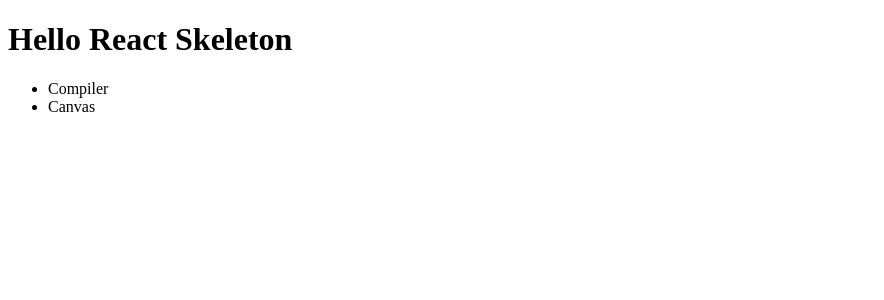
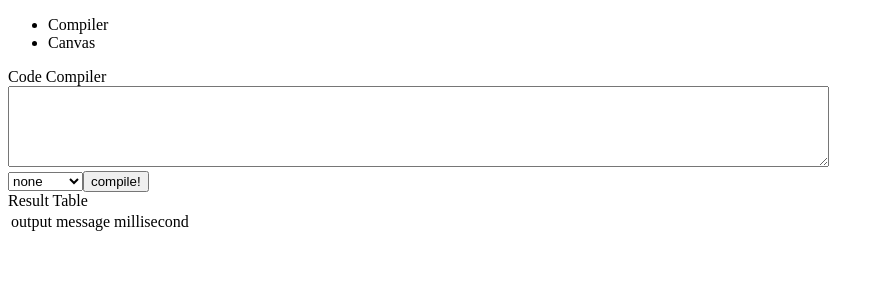
Before and after one commit to kimsangyeon/online_compiler, a React app: page / in a window 1280 px wide. Shown: the top 300 px of the page, without its empty margins (0-884 px from the left). Built offline with nearby package versions, Linux system fonts and the light colour scheme; the HTML template or start-up script is replaced by a standard one.

Commit message:
task/ add contents component
- add Contents.js component
- App.js: import & render Sidebar, Contents
- index.js: render App

```diff
--- a/src/js/components/App.js
+++ b/src/js/components/App.js
@@ -1,9 +1,14 @@
 import React from 'react';
+import Sidebar from './Sidebar';
+import Contents from './Contents';
 
 class App extends React.Component {
     render() {
         return (
-                <h1>Hello React Skeleton</h1>
+            <div id="wrapper">
+                <Sidebar></Sidebar>
+                <Contents></Contents>
+            </div>
         );
     }
 }
--- /dev/null
+++ b/src/js/components/Contents.js
@@ -0,0 +1,54 @@
+import React from 'react';
+
+class Contents extends React.Component {
+    render() {
+        return (
+            <div id="content-wrapper">
+                <div className="card mb-3">
+                    <div className="card-header">
+                        <i className="fas fa-table"></i>
+                        Code Compiler
+                    </div>
+                    <div className="card-body">
+                        <textarea id="codesnippet-editable" name="codesnippet_editable" rows="5" cols="100"></textarea>
+                    </div>
+                    <div>
+                        <select id="algorithm-select" className="custom-select-sm form-control-sm" name="algorithm" defaultValue="none">
+                            <option value="none">none</option>
+                            <option value="factorial">factorial</option>
+                            <option value="gcd">gcd</option>
+                            <option value="fibonacci">fibonacci</option>
+                        </select>
+                        <button id="compile-btn" className="btn-success" type="button">compile!</button>
+                    </div>
+                </div>
+                <div className="card mb-3">
+                    <div className="card-header">
+                        <i className="fas fa-table"></i>
+                        Result Table
+                    </div>
+                    <div className="card-body">
+                        <div className="table-responsive">
+                        <table id="compile-table" className="table table-bordered">
+                            <tbody>
+                                <tr>
+                                    <td>output</td>
+                                    <td>message</td>
+                                    <td>millisecond</td>
+                                </tr>
+                                <tr>
+                                    <td id="compile-output"></td>
+                                    <td id="compile-message"></td>
+                                    <td id="compile-time"></td>
+                                </tr>
+                            </tbody>
+                        </table>
+                        </div>
+                    </div>
+                </div>
+            </div>
+        );
+    }
+}
+
+export default Contents;
--- a/src/js/index.js
+++ b/src/js/index.js
@@ -1,9 +1,6 @@
 import React from 'react';
 import ReactDOM from 'react-dom';
 import App from './components/App';
-import Sidebar from './components/Sidebar';
 
 const elRoot = document.getElementById('root');
-const elWrapper = document.getElementById('wrapper');
 ReactDOM.render(<App />, elRoot);
-ReactDOM.render(<Sidebar />, elWrapper);
```
